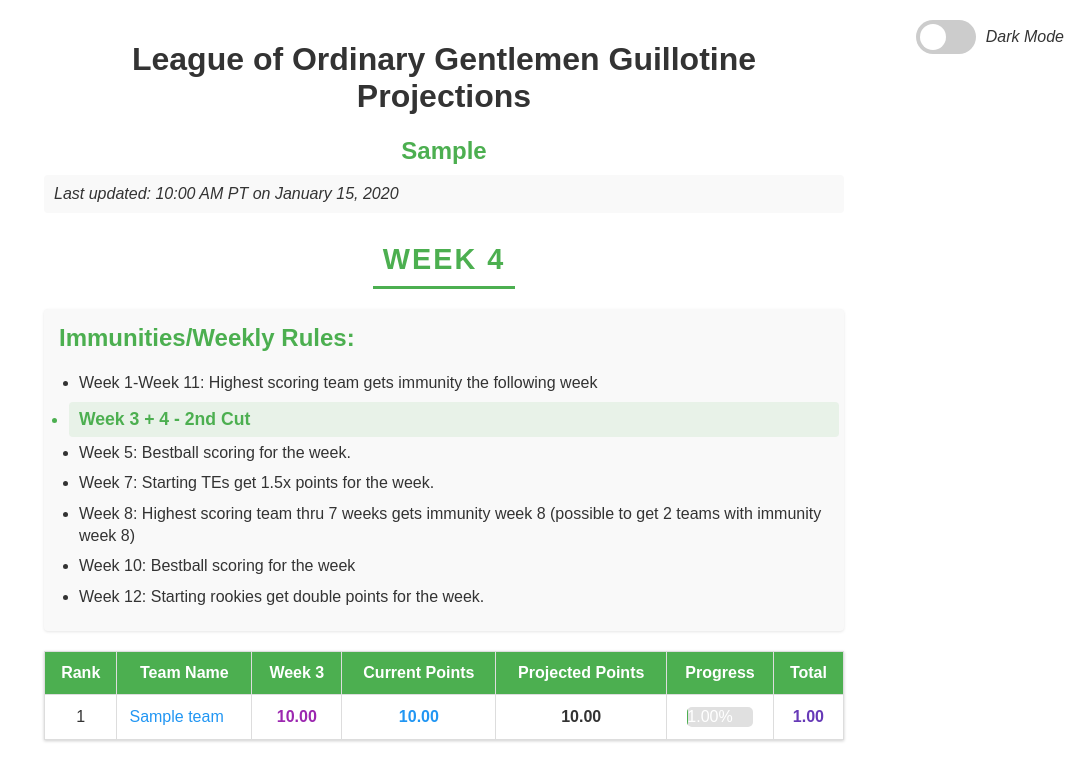
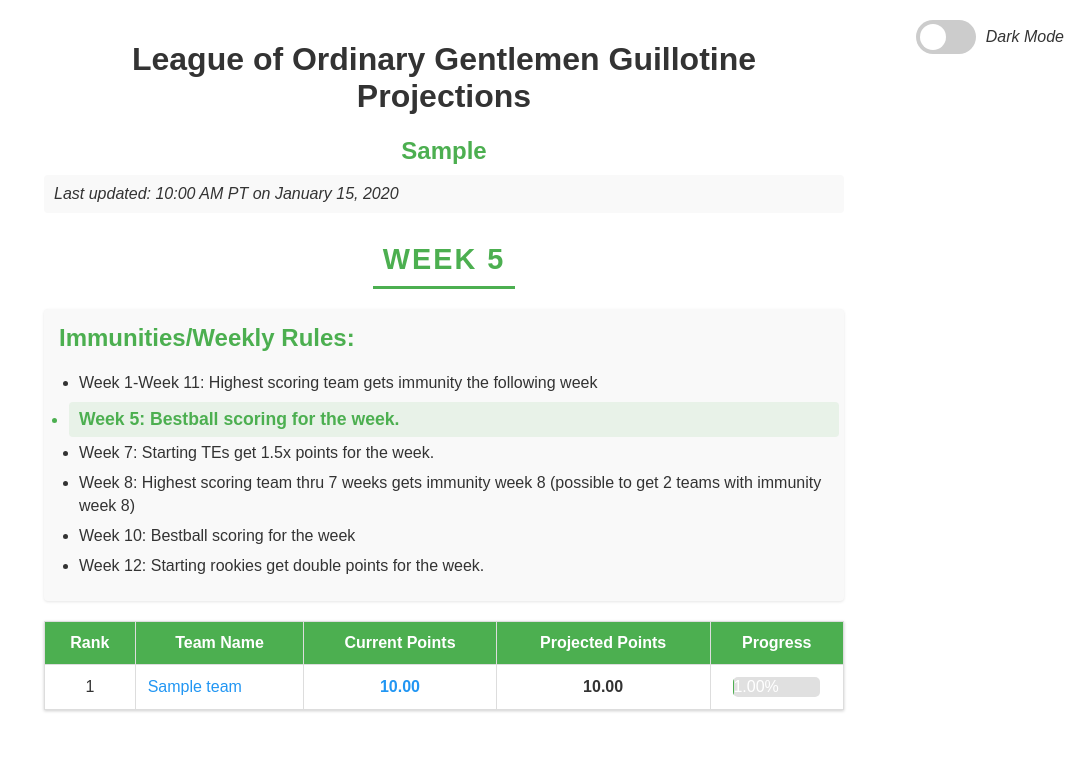
Before and after one commit to drtomaslight/LoOG-Guillotine-, a Flask app: template templates/rankings.html in a window 1280 px wide. Shown: the top 781 px of the page, without its empty margins (196-1280 px from the left). Run offline with Flask 2, Linux system fonts and the light colour scheme; the template is opened without the code that fills it: most values are stand-ins (such as "Sample title", 1, 10 or a date in 2020); data that the repository does not hold is empty.

Commit message:
Update rankings.html

```diff
--- a/templates/rankings.html
+++ b/templates/rankings.html
@@ -336,15 +336,15 @@
         Last updated: {{ last_updated.strftime('%I:%M %p PT on %B %d, %Y') }}
     </div>
 
-    <h2 class="week-title">Week 4</h2>  <!-- Added subtitle -->
+    <h2 class="week-title">Week 5</h2>  <!-- Added subtitle -->
 
     <div class="rules">
         <h2>Immunities/Weekly Rules:</h2>
         <ul>
             <li>Week 1-Week 11: Highest scoring team gets immunity the following week</li>
             <!-- <li>Week 1 + 2 - 1st Cut</li> -->
-            <li class="highlight">Week 3 + 4 - 2nd Cut</li>
-            <li>Week 5: Bestball scoring for the week.</li>
+            <!-- <li>Week 3 + 4 - 2nd Cut</li> -->
+            <li class="highlight">Week 5: Bestball scoring for the week.</li>
             <li>Week 7: Starting TEs get 1.5x points for the week.</li>
             <li>Week 8: Highest scoring team thru 7 weeks gets immunity week 8 (possible to get 2 teams with immunity week 8)</li>
             <li>Week 10: Bestball scoring for the week</li>
@@ -358,17 +358,16 @@
                 <th>Rank</th>
                 <th>Team Name</th>
                 <!-- <th>Week 3</th> -->
-                <th>Week 3</th>
                 <th>Current Points</th>
                 <th>Projected Points</th>
                 <th>Progress</th>
                 <!-- <th>Total</th> -->
-                <th>Total</th>
             </tr>
         </thead>
         <tbody>
             {% for team in teams %}
-            <tr {% if team.team_number == 16 %}class="highlight-row"{% endif %}>
+             <!-- Edit team with immunity-->
+            <tr {% if team.team_number == 4 %}class="highlight-row"{% endif %}>
                 <td>{{ loop.index }}</td>
                 <td>
                     <a href="https://football.fantasysports.yahoo.com/f1/723352/{{ team.team_number }}" target="_blank">
@@ -376,7 +375,6 @@
                     </a>
                 </td>
                 <!-- <td class="week3-score">{{ "%.2f"|format(team.week3_score) }}</td> -->
-                <td class="week3-score">{{ "%.2f"|format(team.week3_score) }}</td>
                 <td class="current-points">{{ "%.2f"|format(team.current_points) }}</td>
                 <td class="projected-points {{ team.color_class }}">
                     {{ "%.2f"|format(team.projected_points) }}
@@ -389,7 +387,6 @@
                     </div>
                 </td>
                 <!-- <td class="total-points">{{ "%.2f"|format(team.total_points) }}</td> -->
-                <td class="total-points">{{ "%.2f"|format(team.total_points) }}</td>
             </tr>
             {% endfor %}
         </tbody>
```
